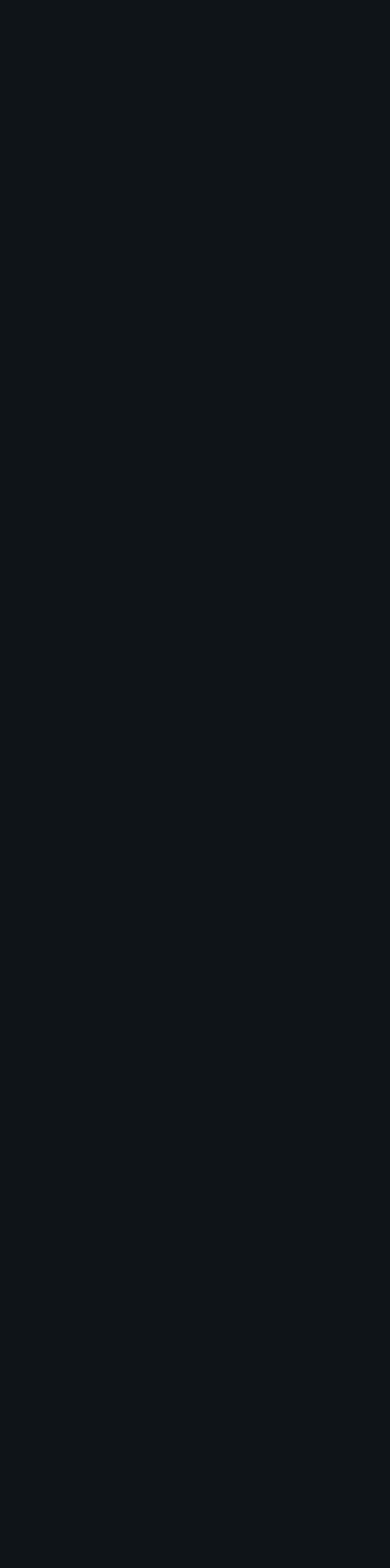
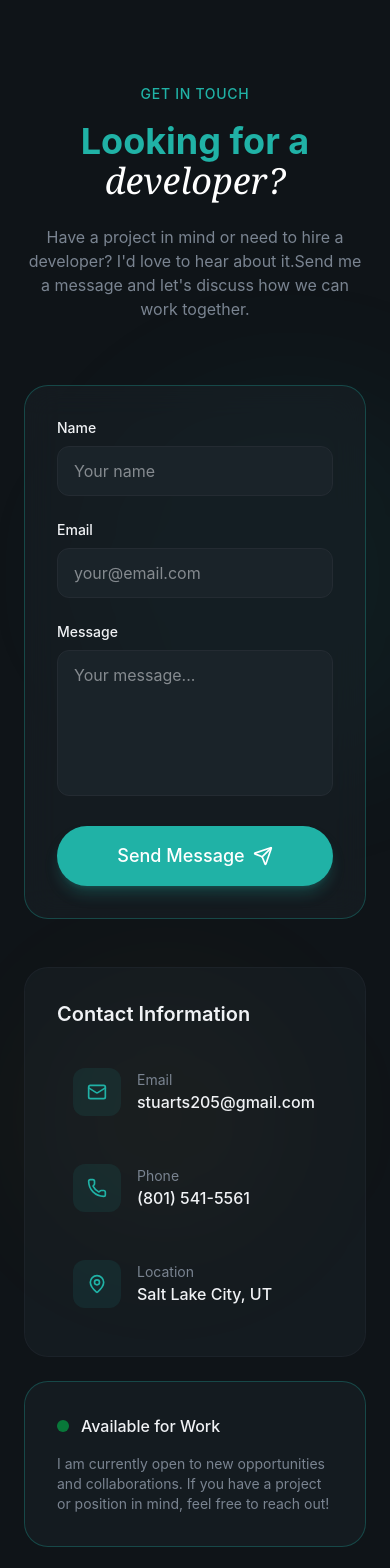
Before and after one commit to stuarts205/stuart-smith-dev, a React (Vite) app: page / in a window 390 px wide. Shown: the part 8320-9888 px from the top of the page. Before the commit the page ends 8273 px from the top, so only its background shows below. Built offline with nearby package versions, Linux system fonts and the light colour scheme.

Commit message:
contact section

```diff
--- a/package.json
+++ b/package.json
@@ -10,6 +10,7 @@
     "preview": "vite preview"
   },
   "dependencies": {
+    "@emailjs/browser": "^4.4.1",
     "lucide-react": "^0.563.0",
     "react": "^19.2.0",
     "react-dom": "^19.2.0"
--- a/src/components/button.jsx
+++ b/src/components/button.jsx
@@ -1,4 +1,4 @@
-export const Button = ({ className = "", size = "default", children }) => {
+export const Button = ({ className = "", size = "default", children, ...props }) => {
   const baseClass =
     "relative overflow-hidden rounded-full font-medium bg-primary focus:outline-none focus-visible:ring-2 " +
     "focus-visible:ring-primary text-primary-foreground hover:bg-primary/90 shadow-lg shadow-primary/25";
@@ -12,7 +12,7 @@
   const classes = `${baseClass} ${sizeClasses[size]} ${className}`;
 
   return (
-    <button className={classes}>
+    <button className={classes} {...props}>
       <span className="relative flex items-center justify-center gap-2">
         {children}
       </span>
--- a/src/sections/contact.jsx
+++ b/src/sections/contact.jsx
@@ -1,7 +1,248 @@
+import {
+  Mail,
+  Phone,
+  MapPin,
+  Send,
+  CheckCircle,
+  AlertCircle,
+} from "lucide-react";
+import { Button } from "@/components/Button";
+import { useState } from "react";
+import emailjs from "@emailjs/browser";
+
+const contactInfo = [
+  {
+    icon: Mail,
+    label: "Email",
+    value: "stuarts205@gmail.com",
+    href: "mailto:stuarts205@gmail.com",
+  },
+  {
+    icon: Phone,
+    label: "Phone",
+    value: "(801) 541-5561",
+    href: "tel:+18015415561",
+  },
+  {
+    icon: MapPin,
+    label: "Location",
+    value: "Salt Lake City, UT",
+    href: "#",
+  },
+];
+
 export const Contact = () => {
+  const [formData, setFormData] = useState({
+    name: "",
+    email: "",
+    message: "",
+  });
+
+  const [isLoading, setIsLoading] = useState(false);
+  const [submitStatus, setSubmitStatus] = useState({
+    type: null,
+    message: "",
+  });
+
+  const handleSubmit = async (e) => {
+    e.preventDefault();
+
+    setIsLoading(true);
+    setSubmitStatus({ type: null, message: "" });
+
+    try {
+      const serviceId = import.meta.env.VITE_EMAILJS_SERVICE_ID;
+      const templateId = import.meta.env.VITE_EMAILJS_TEMPLATE_ID;
+      const publicKey = import.meta.env.VITE_EMAILJS_PUBLIC_KEY;
+
+      if (!serviceId || !templateId || !publicKey) {
+        throw new Error("EmailJS configuration is missing. Please Check env");
+      }
+
+      await emailjs.send(
+        serviceId,
+        templateId,
+        {
+          name: formData.name,
+          email: formData.email,
+          message: formData.message,
+        },
+        publicKey,
+      );
+
+      setSubmitStatus({
+        type: "success",
+        message: "Message sent successfully! Ill get back to you soon.",
+      });
+      setFormData({ name: "", email: "", message: "" });
+    } catch (error) {
+      console.error("EmailJs error:", error);
+      setSubmitStatus({
+        type: "error",
+        message: error.text || "Failed to send message.Please try again later",
+      });
+    } finally {
+      setIsLoading(false);
+    }
+  };
+
   return (
-    <section>
+    <section className="py-32 relative overflow-hidden" id="contact">
+      <div className="absolute top-0 left-0 w-full h-full">
+        <div className="absolute top-1/4 left-1/4 w-96 h-96 bg-primary/5 rounded-full blur-3xl" />
+        <div className="absolute bottom-1/4 right-1/4 w-64 h-64 bg-highlight/5 rounded-full blur-3xl" />
+      </div>
+      <div className="container mx-auto px-6 relative z-10">
+        <div className="text-center max-w-3xl mx-auto mb-16">
+          <span className="text-secondary-foreground text-sm font-medium tracking-wider uppercase animate-fade-in">
+            Get In Touch
+          </span>
+          <h2 className="text-4xl md:text-5xl font-bold mt-4 mb-6 animate-fade-in animation-delay-100 text-secondary-foreground">
+            Looking for a{" "}
+            <span className="font-serif italic font-normal text-white">
+              developer?
+            </span>
+          </h2>
+          <p className="text-muted-foreground animate-fade-in animation-delay-300">
+            Have a project in mind or need to hire a developer? I'd love to hear
+            about it.Send me a message and let's discuss how we can work
+            together.
+          </p>
+        </div>
 
+        <div className="grid lg:grid-cols-2 gap-12 max-w-5xl mx-auto">
+          <div className="glass p-8 rounded-3xl border border-primary/30 animate-fade-in animation-delay-300">
+            <form className="space-y-6" onSubmit={handleSubmit}>
+              <div>
+                <label
+                  htmlFor="name"
+                  className="block text-sm font-medium mb-2"
+                >
+                  Name
+                </label>
+                <input
+                  type="text"
+                  required
+                  placeholder="Your name"
+                  value={formData.name}
+                  onChange={(e) =>
+                    setFormData({ ...formData, name: e.target.value })
+                  }
+                  id="name"
+                  className="w-full px-4 py-3 bg-surface rounded-xl border border-border focus:border-primary focus:ring-1 focus:ring-primary outline-none transition-all"
+                />
+              </div>
+              <div>
+                <label
+                  htmlFor="email"
+                  className="block text-sm font-medium mb-2"
+                >
+                  Email
+                </label>
+                <input
+                  type="email"
+                  id="email"
+                  required
+                  placeholder="your@email.com"
+                  value={formData.email}
+                  onChange={(e) =>
+                    setFormData({ ...formData, email: e.target.value })
+                  }
+                  className="w-full px-4 py-3 bg-surface rounded-xl border border-border focus:border-primary focus:ring-1 focus:ring-primary outline-none transition-all"
+                />
+              </div>
+              <div>
+                <label
+                  htmlFor="message"
+                  className="block text-sm font-medium mb-2"
+                >
+                  Message
+                </label>
+                <textarea
+                  id="message"
+                  rows={5}
+                  required
+                  placeholder="Your message..."
+                  value={formData.message}
+                  onChange={(e) =>
+                    setFormData({ ...formData, message: e.target.value })
+                  }
+                  className="w-full px-4 py-3 bg-surface rounded-xl border border-border focus:border-primary focus:ring-1 focus:ring-primary outline-none transition-all resize-none"
+                />
+              </div>
+              <Button
+                className="w-full"
+                type="submit"
+                size="lg"
+                disabled={isLoading}
+              >
+                {isLoading ? (
+                  <>Sending... </>
+                ) : (
+                  <>
+                    Send Message
+                    <Send className="w-5 h-5" />
+                  </>
+                )}
+              </Button>
+              {submitStatus.type && (
+                <div
+                  className={`flex items-center gap-3
+                                    p-4 rounded-xl ${
+                                      submitStatus.type === "success"
+                                        ? "bg-green-500/10 border border-green-500/20 text-green-400"
+                                        : "bg-red-500/10 border border-red-500/20 text-red-400"
+                                    }`}
+                >
+                  {submitStatus.type === "success" ? (
+                    <CheckCircle className="w-5 h-5 flex-shrink-0" />
+                  ) : (
+                    <AlertCircle className="w-5 h-5 flex-shrink-0" />
+                  )}
+                  <p className="text-sm">{submitStatus.message}</p>
+                </div>
+              )}
+            </form>
+          </div>
+          <div className="space-y-6 animate-fade-in animation-delay-400">
+            <div className="glass rounded-3xl p-8">
+              <h3 className="text-xl font-semibold mb-6">
+                Contact Information
+              </h3>
+              <div className="space-y-4">
+                {contactInfo.map((item, i) => (
+                  <a
+                    key={i}
+                    href={item.href}
+                    className="flex items-center gap-4 p-4 rounded-xl hover:bg-s"
+                  >
+                    <div className="w-12 h-12 rounded-xl bg-primary/10 flex items-center justify-center">
+                      <item.icon className="w-5 h-5 text-primary" />
+                    </div>
+
+                    <div>
+                      <div className="text-sm text-muted-foreground">
+                        {item.label}
+                      </div>
+                      <div className="font-medium">{item.value}</div>
+                    </div>
+                  </a>
+                ))}
+              </div>
+            </div>
+            <div className="glass rounded-3xl p-8 border border-primary/30">
+              <div className="flex items-center gap-3 mb-4">
+                <span className="w-3 h-3 bg-green-500 rounded-full animate-pulse" />
+                <span className="font-medium">Available for Work</span>
+              </div>
+              <p className="text-muted-foreground text-sm">
+                I am currently open to new opportunities and collaborations. If
+                you have a project or position in mind, feel free to reach out!
+              </p>
+            </div>
+          </div>
+        </div>
+      </div>
     </section>
-  )
-}
+  );
+};
```
Also changed, not shown: 2 other files (tests, documents, lock files or other folders).
